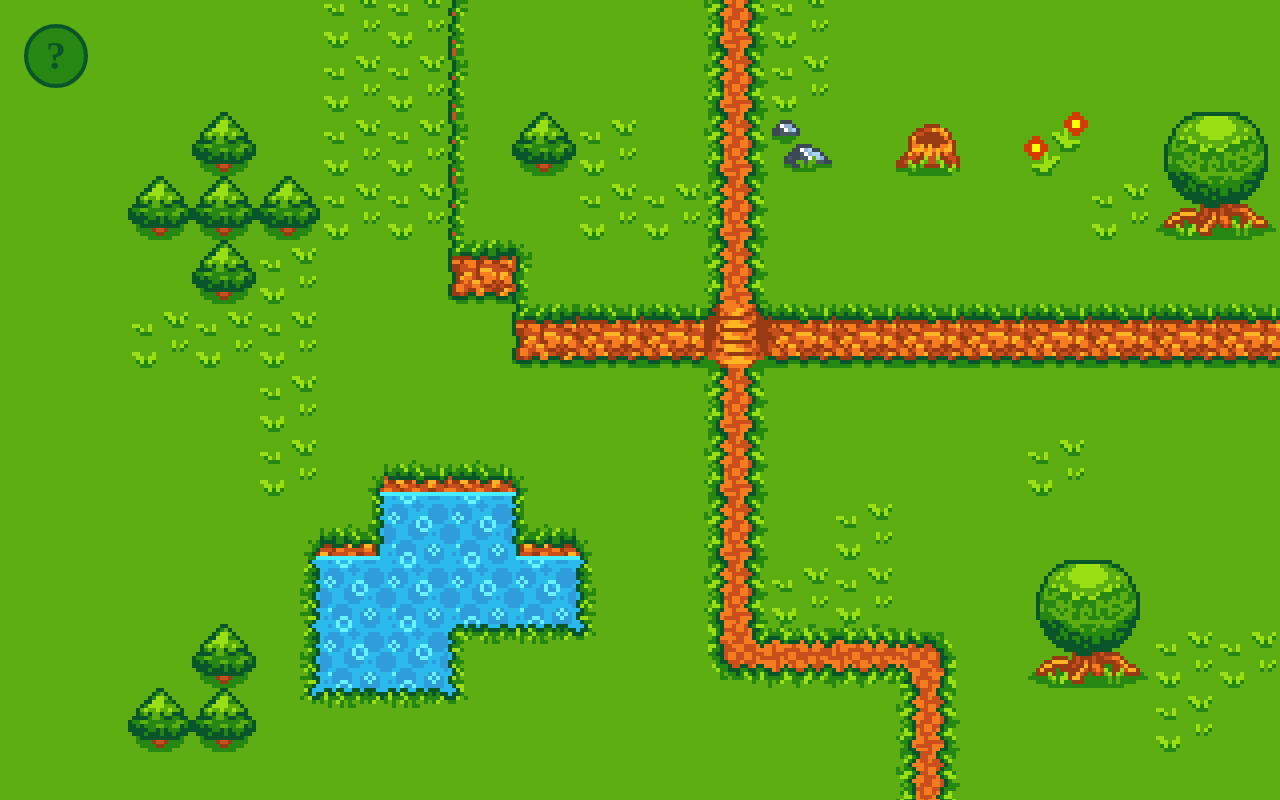
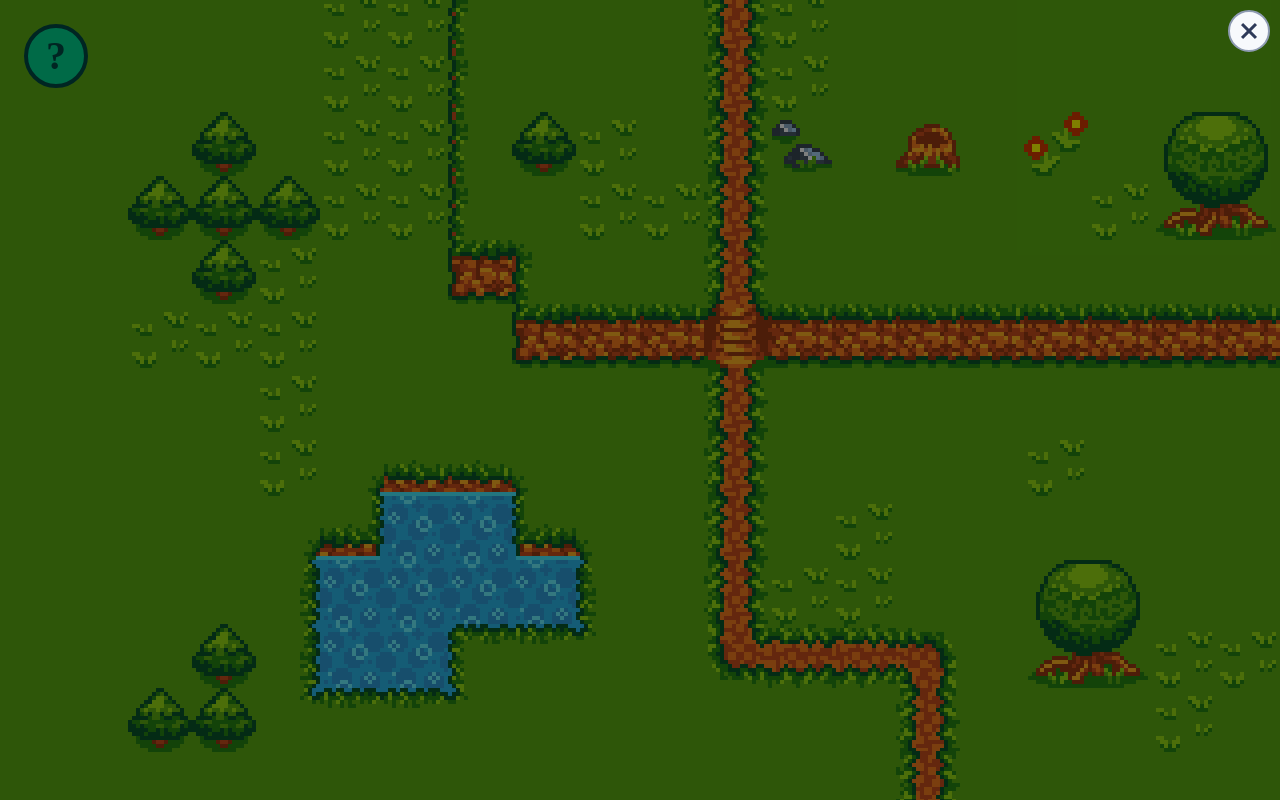
Before and after one commit to Italo-J-A-Fernandes/react-pokemon, a React (Create React App) app: page /map in a window 1280 px wide. Built offline with nearby package versions, Linux system fonts and the light colour scheme.

Commit message:
added dropdown, input text and input number components

```diff
--- a/src/App.jsx
+++ b/src/App.jsx
@@ -1,11 +1,10 @@
 import React from 'react';
-import { Route, Switch, Redirect } from 'react-router-dom';
+import { Route, Switch } from 'react-router-dom';
 import MapPage from './screens/Map/MapPage';
 
 const App = () => (
     <Switch>
         <Route path="/map" component={MapPage} />
-        <Redirect to="/map" />
     </Switch>
 );
 
--- a/src/assets/sass/abstracts/_variables.scss
+++ b/src/assets/sass/abstracts/_variables.scss
@@ -1,12 +1,18 @@
 // BASE COLORS
-$color-white: #FFF;
-$color-white-2: #F7F9FC;
-$color-black: #2d2d2d;
-$color-grey-light: rgba(196, 196, 196, 0.5);
-$color-grey: #424954;
-$color-green-light: #84FAB0;
-$color-green-light-2: #A4D541;
-$color-green: #268812;
-$color-green-dark: #09562A;
-$color-blue-light: #8FD3F4;
-$color-red: #FF4C4C;
+$color-black: #000;
+$color-neutral: rgba(255, 255, 255, 1);
+$color-neutral-200: rgba(247, 249, 252, 1);
+$color-neutral-300: rgba(237, 241, 247, 1);
+$color-neutral-400: rgba(228, 233, 242, 1);
+$color-neutral-500: rgba(197, 206, 244, 1);
+$color-neutral-600: rgba(143, 155, 179, 1);
+$color-neutral-700: rgba(46, 58, 89, 1);
+$color-neutral-800: rgba(34, 43, 69, 1);
+$color-neutral-900: rgba(25, 32, 56, 1);
+$color-neutral-1000: rgba(21, 26, 48, 1);
+$color-neutral-1100: rgba(16, 20, 38, 1);
+$color-primary-default: rgba(0, 214, 143, 1);
+$color-primary-transparent: rgba(0, 214, 143, 0.48);
+$color-primary-dark: rgba(0, 74, 69, 1);
+$color-action: rgba(255, 61, 113, 1);
+$color-action-dark: rgba(219, 44, 102, 1);
--- /dev/null
+++ b/src/assets/sass/components/_dropdown.scss
@@ -0,0 +1,35 @@
+.dropdown {
+    width: 100%;
+    padding: 1.2rem 0 1.2rem 0.8rem;
+    background: $color-neutral;
+    border: 2px solid $color-neutral-400;
+    border-radius: 3px;
+    -webkit-appearance: none;
+    -moz-appearance: none;
+    appearance: none;
+    font-weight: 600;
+    font-size: 1.5rem;
+    line-height: 2.4rem;
+    color: $color-neutral-500;
+
+    &__container {
+        position: relative;
+    }
+
+    &__icon {
+        position: absolute;
+        top: 50%;
+        right: 1rem;
+        transform: translateY(-50%);
+        width: 2.5rem;
+        height: auto;
+        pointer-events: none;
+    }
+
+    &__option {
+        font-weight: 600;
+        font-size: 1.5rem;
+        line-height: 2.4rem;
+        color: $color-neutral-500;
+    }
+}
--- /dev/null
+++ b/src/assets/sass/components/_input.scss
@@ -0,0 +1,82 @@
+.input {
+    width: 100%;
+    padding: 1.2rem 0 1.2rem 0.8rem;
+    background: $color-neutral;
+    border: 2px solid $color-neutral-400;
+    border-radius: 3px;
+    overflow: hidden;
+
+    &::placeholder {
+        font-weight: 600;
+        font-size: 1.5rem;
+        line-height: 2.4rem;
+        color: $color-neutral-500;
+    }
+
+    &__container {
+        display: flex;
+        flex-direction: column;
+    }
+
+    &__label {
+        margin-bottom: 0.6rem;
+        font-style: normal;
+        font-weight: bold;
+        font-size: 1.2rem;
+        line-height: 1.6rem;
+    }
+
+    &__suffix {
+        position: absolute;
+        right: 3.5rem;
+        top: 50%;
+        transform: translateY(-50%);
+        font-weight: 600;
+        font-size: 1.5rem;
+        line-height: 2.4rem;
+        color: $color-neutral-700;
+    }
+
+    &__number {
+        position: relative;
+    }
+
+    &__btns {
+        position: absolute;
+        right: 0;
+        top: 0;
+        bottom: 0;
+        display: flex;
+        flex-direction: column;
+        align-items: center;
+        width: 2.4rem;
+        background-color: $color-neutral-400;
+        border-top-right-radius: 3px;
+        border-bottom-right-radius: 3px;
+    }
+
+    &__increase,
+    &__decrease {
+        width: 2.1rem;
+        transition: all .2s;
+
+        &:hover {
+            background-color: $color-neutral-500;
+            cursor: pointer;
+        }
+    }
+
+    &__increase {
+        transform: rotate(180deg);
+    }
+}
+
+input[type=number] {
+    -moz-appearance: textfield;
+}
+
+input::-webkit-outer-spin-button,
+input::-webkit-inner-spin-button {
+    -webkit-appearance: none;
+    margin: 0;
+}
--- a/src/assets/sass/layouts/_modal.scss
+++ b/src/assets/sass/layouts/_modal.scss
@@ -10,8 +10,18 @@
     z-index: 10;
     background-color: rgba($color-black, 0.5);
 
+    &__close {
+        position: absolute;
+        right: 1rem;
+        top: 1rem;
+        padding: 0.9rem;
+        background: $color-neutral-200;
+        border: 2px solid $color-neutral-600;
+        border-radius: 1000rem;
+    }
+
     &__content {
-        background-color: $color-white;
+        background-color: $color-neutral;
         box-shadow: 0 0 1px rgba($color-black, 0.3), 0 4px 8px rgba($color-black, 0.25);
         border-radius: 3px;
         overflow: hidden;
--- a/src/assets/sass/layouts/_sideBar.scss
+++ b/src/assets/sass/layouts/_sideBar.scss
@@ -11,21 +11,21 @@
         justify-content: center;
         width: 6.4rem;
         height: 6.4rem;
-        border: 0.4rem solid $color-green-dark;
+        border: 0.4rem solid $color-primary-dark;
         border-radius: 12.8rem;
         font-size: 4rem;
         font-weight: bold;
-        color: $color-green-dark;
+        color: $color-primary-dark;
         cursor: pointer;
         transition: all .2s;
-        background-color: $color-green;
+        background-color: $color-primary-default;
         background-position: center;
         background-repeat: no-repeat;
         background-size: cover;
 
         &:hover {
-            background-color: darken($color-green-dark, 0.5);
-            color: $color-green;
+            background-color: darken($color-primary-dark, 0.5);
+            color: $color-primary-default;
         }
 
         &:not(last-of-type) {
--- a/src/assets/sass/main.scss
+++ b/src/assets/sass/main.scss
@@ -7,6 +7,8 @@
 @import 'base/utilities';
 // COMPONENTS
 @import 'components/buttons';
+@import 'components/dropdown';
+@import 'components/input';
 // LAYOUT
 @import 'layouts/modal';
 @import 'layouts/sideBar';
--- a/src/components/Modal.jsx
+++ b/src/components/Modal.jsx
@@ -1,9 +1,13 @@
 import React from 'react';
 import PropTypes from 'prop-types';
+import closeIcon from '../assets/images/close.png';
 
 const Modal = ({ children }) => (
     <div className="modal">
-        <div className="modal__content">{children}</div>
+        <div className="modal__content">
+            <img className="modal__close" src={closeIcon} alt="Fechar" />
+            {children}
+        </div>
     </div>
 );
 
--- a/src/screens/Map/MapPage.jsx
+++ b/src/screens/Map/MapPage.jsx
@@ -1,5 +1,6 @@
 import React from 'react';
 import Sidebar from '../../components/Sidebar';
+import Modal from '../../components/Modal';
 
 const MapPage = () => {
 
@@ -7,6 +8,9 @@ const MapPage = () => {
         <>
             <div className="map">
                 <Sidebar />
+                <Modal>
+
+                </Modal>
             </div>
         </>
     );
```
Also changed, not shown: src/components/Dropdown.jsx (added, +23 -0 lines), src/components/NumberInput.jsx (added, +29 -0 lines), src/components/TextInput.jsx (added, +17 -0 lines), src/assets/images/chevronDownBlack.png (added), src/assets/images/chevronDownWhite.png (renamed from src/assets/images/chevronDown.png).
